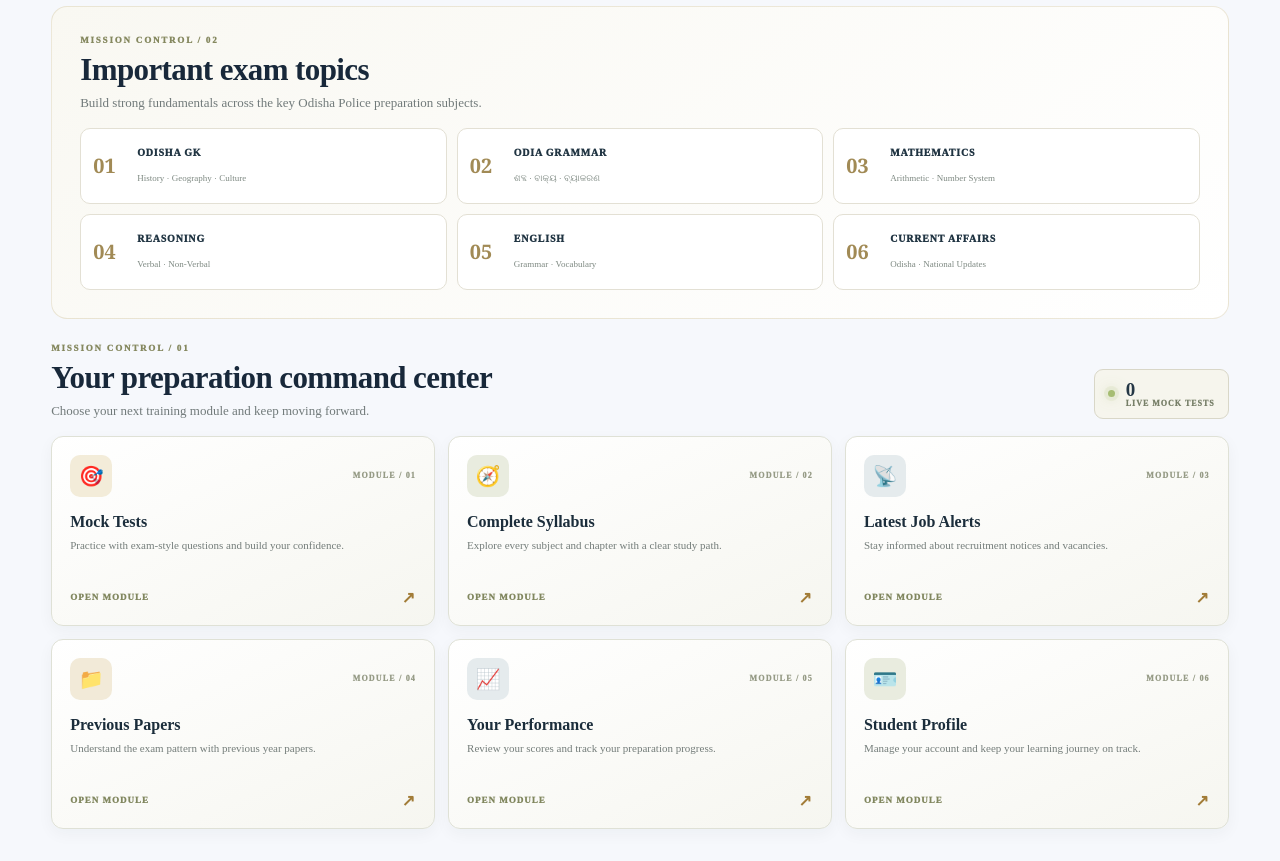
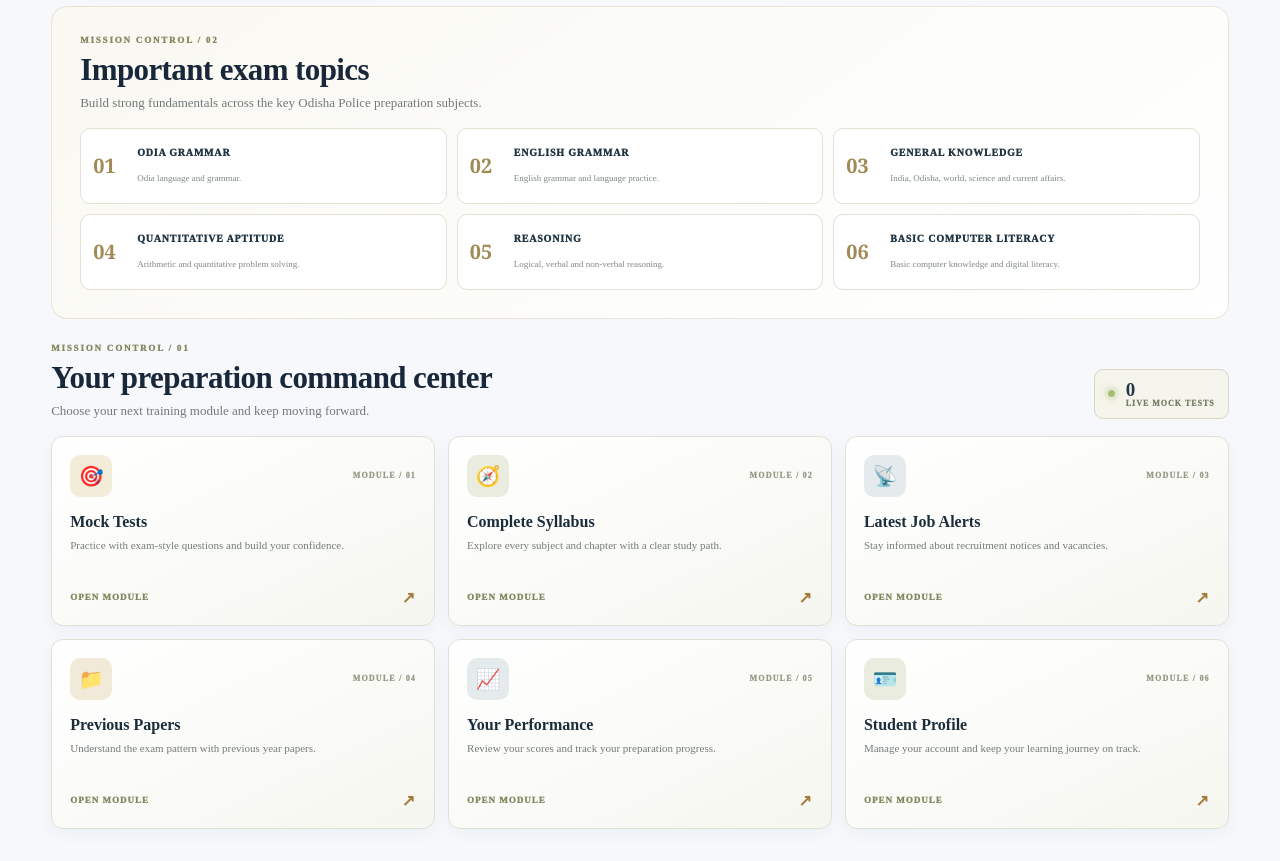
Before and after one commit to thekingocollection/mission-uniform, a Next.js app: page / in a window 1280 px wide. Shown: the part 1160-2021 px from the top of the page. Built offline with nearby package versions, Linux system fonts and the light colour scheme; no server answers; the database is empty.

Commit message:
Align homepage exam subjects with the six-subject syllabus

```diff
--- a/app/page.tsx
+++ b/app/page.tsx
@@ -5,6 +5,7 @@ import { useEffect, useState } from "react";
 import { useRouter } from "next/navigation";
 import { supabaseBrowser } from "@/lib/supabase-browser";
 import PremiumTrialBanner from "@/components/premium-trial-banner";
+import { EXAM_SUBJECTS } from "@/lib/exam-subjects";
 
 const studyLinks = [
   { icon: "🎯", title: "Mock Tests", desc: "Practice with exam-style questions and build your confidence.", href: "/tests", tone: "gold", code: "01" },
@@ -109,12 +110,7 @@ export default function HomePage() {
           <div><span className="mu-defence-section-tag">MISSION CONTROL / 02</span><h2>Important exam topics</h2><p>Build strong fundamentals across the key Odisha Police preparation subjects.</p></div>
         </div>
         <div className="mu-topic-grid">
-          <article><b>01</b><span>ODISHA GK</span><small>History · Geography · Culture</small></article>
-          <article><b>02</b><span>ODIA GRAMMAR</span><small>ଶବ୍ଦ · ବାକ୍ୟ · ବ୍ୟାକରଣ</small></article>
-          <article><b>03</b><span>MATHEMATICS</span><small>Arithmetic · Number System</small></article>
-          <article><b>04</b><span>REASONING</span><small>Verbal · Non-Verbal</small></article>
-          <article><b>05</b><span>ENGLISH</span><small>Grammar · Vocabulary</small></article>
-          <article><b>06</b><span>CURRENT AFFAIRS</span><small>Odisha · National Updates</small></article>
+          {EXAM_SUBJECTS.map((subject, index) => <article key={subject.slug}><b>{String(index+1).padStart(2,"0")}</b><span>{subject.name.toUpperCase()}</span><small>{subject.description}</small></article>)}
         </div>
       </section>
 
```
